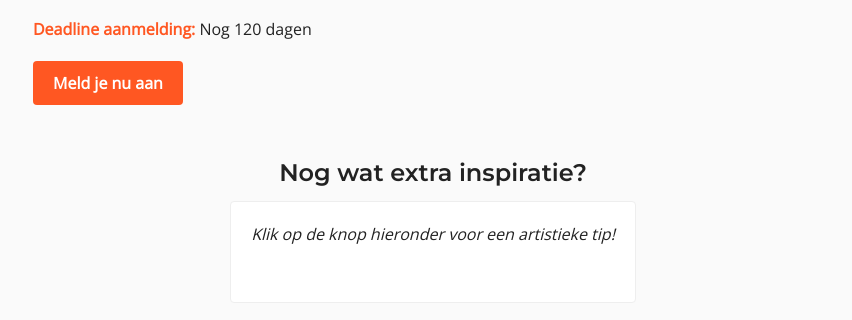
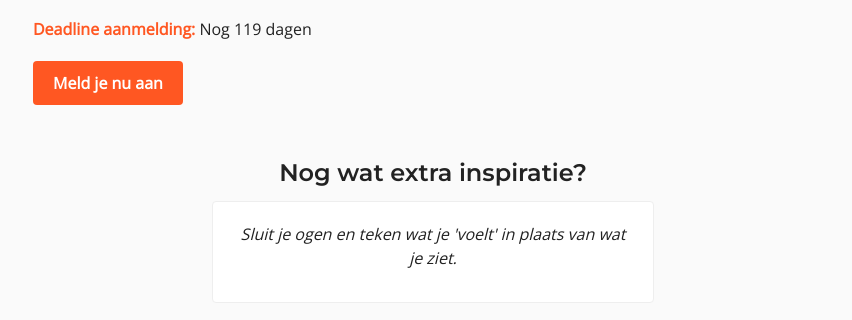
Before and after one commit to basads12/art-leap-website, a plain HTML site: page index.html in a window 1280 px wide. Both pictures are taken after a click on the button "Toon een artistieke tip". Shown: the part 1304-1624 px from the top of the page, without its empty margins (207-1059 px from the left). Drawn offline with nearby package versions, Linux system fonts and the light colour scheme.

Commit message:
index.html

```diff
--- a/index.html
+++ b/index.html
@@ -234,4 +234,10 @@
     var tipText = document.getElementById('tipText');
     var showTipBtn = document.getElementById('showTipBtn');
 
-    showTipBtn.addEventListener('cli
+    showTipBtn.addEventListener('click', function() {
+      var randomIndex = Math.floor(Math.random() * tips.length);
+      tipText.textContent = tips[randomIndex];
+    });
+  </script>
+</body>
+</html>
```
